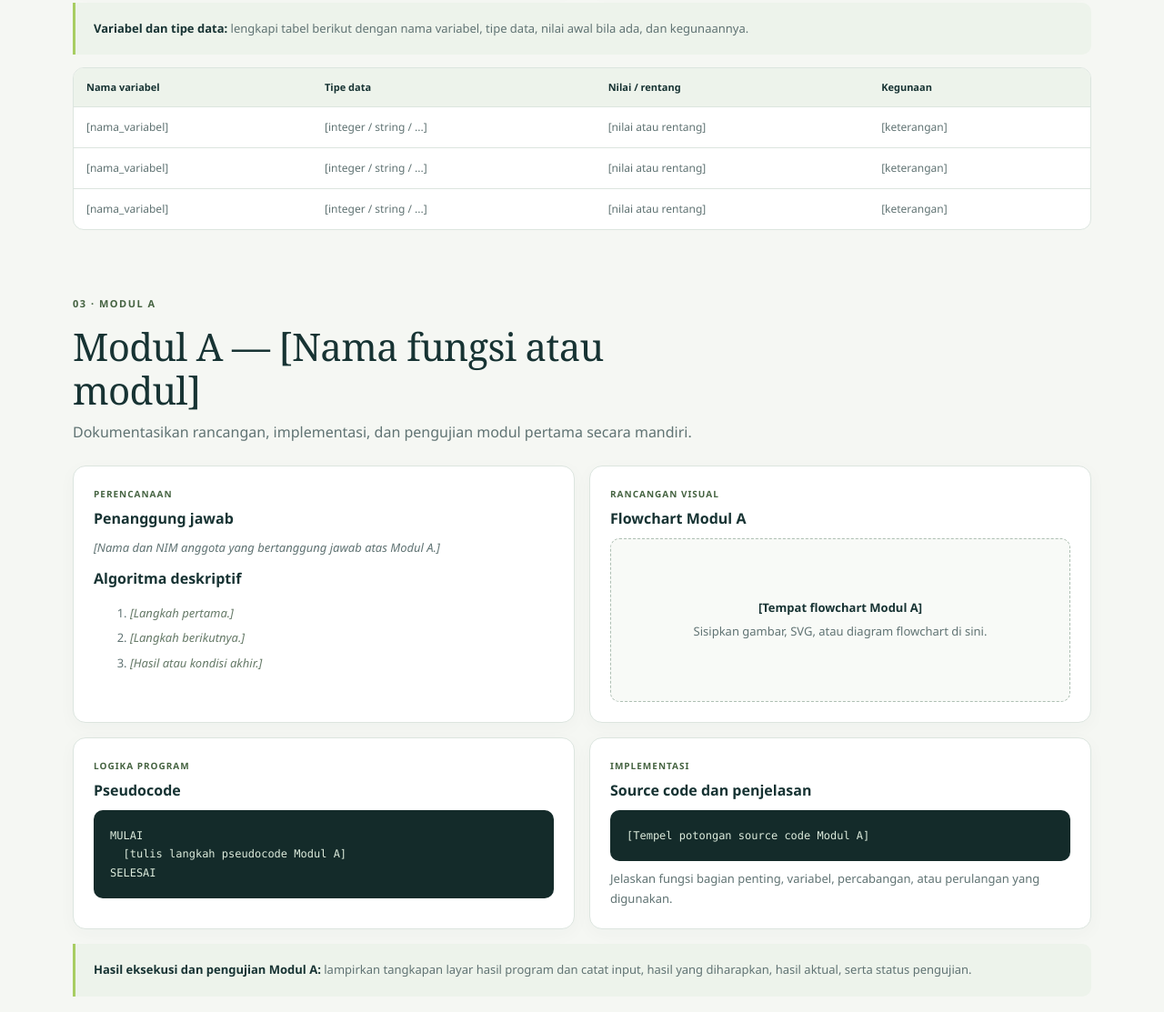
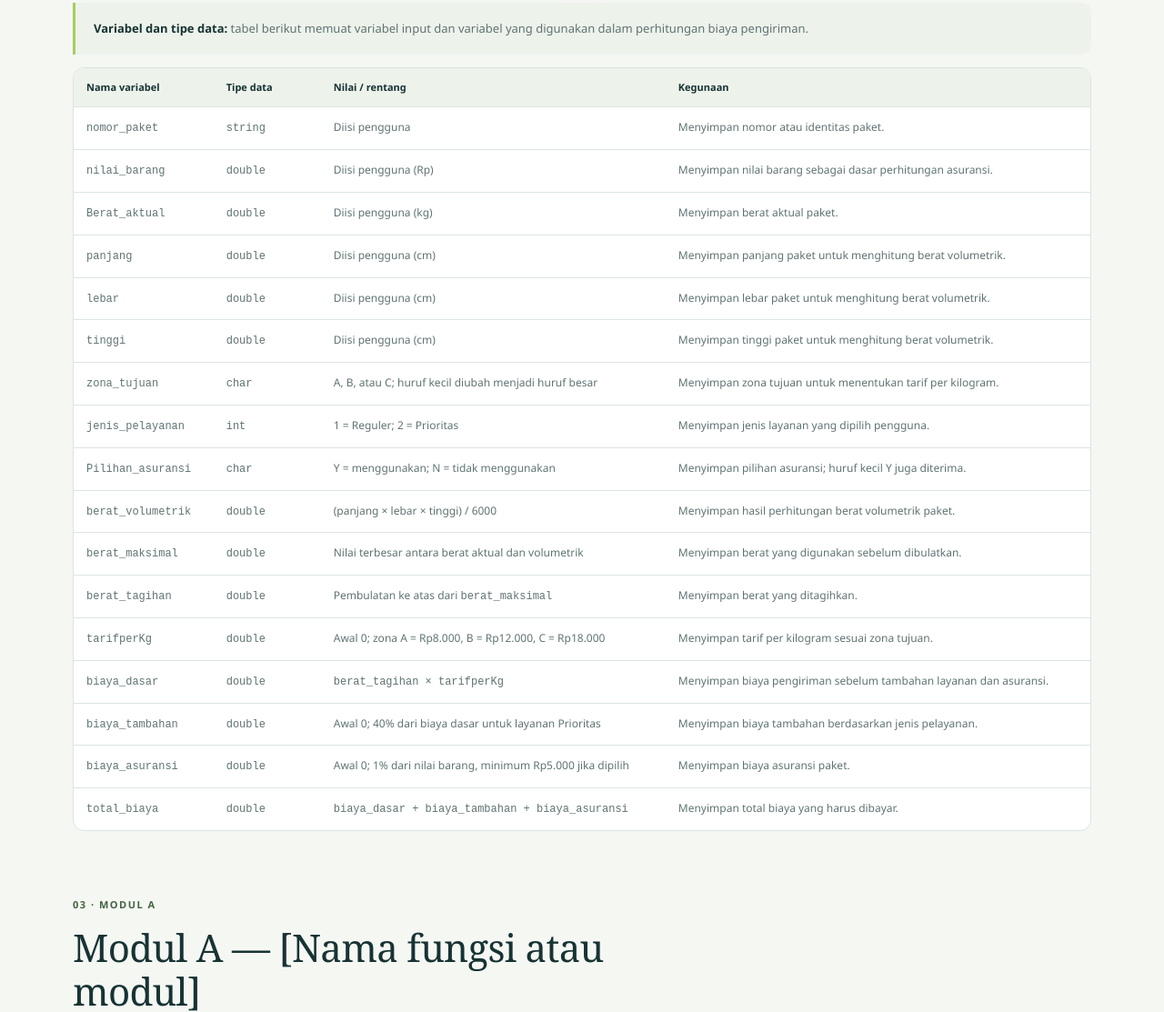
Before and after one commit to jetrofabian28/In-main-html, a plain HTML site: page index.html in a window 1280 px wide. Shown: the part 2124-3237 px from the top of the page at 91% size. Drawn offline with Linux system fonts and the light colour scheme.

Commit message:
variable dan tipe data 1

```diff
--- a/index.html
+++ b/index.html
@@ -411,14 +411,28 @@ Menghitung total biaya per paket dan mengakumulasi data untuk rekapitulasi (juml
 					<p><strong>Output:</strong> <span class="placeholder">Rincian biaya per paket serta laporan rekapitulasi pengiriman keseluruhan.</span></p>
 				</article>
 			</div>
-			<div class="callout"><strong>Variabel dan tipe data:</strong> lengkapi tabel berikut dengan nama variabel, tipe data, nilai awal bila ada, dan kegunaannya.</div>
+			<div class="callout"><strong>Variabel dan tipe data:</strong> tabel berikut memuat variabel input dan variabel yang digunakan dalam perhitungan biaya pengiriman.</div>
 			<div class="table-wrap" style="margin-top: 14px">
 				<table>
 					<thead><tr><th>Nama variabel</th><th>Tipe data</th><th>Nilai / rentang</th><th>Kegunaan</th></tr></thead>
 					<tbody>
-						<tr><td>[nama_variabel]</td><td>[integer / string / ...]</td><td>[nilai atau rentang]</td><td>[keterangan]</td></tr>
-						<tr><td>[nama_variabel]</td><td>[integer / string / ...]</td><td>[nilai atau rentang]</td><td>[keterangan]</td></tr>
-						<tr><td>[nama_variabel]</td><td>[integer / string / ...]</td><td>[nilai atau rentang]</td><td>[keterangan]</td></tr>
+						<tr><td><code>nomor_paket</code></td><td><code>string</code></td><td>Diisi pengguna</td><td>Menyimpan nomor atau identitas paket.</td></tr>
+						<tr><td><code>nilai_barang</code></td><td><code>double</code></td><td>Diisi pengguna (Rp)</td><td>Menyimpan nilai barang sebagai dasar perhitungan asuransi.</td></tr>
+						<tr><td><code>Berat_aktual</code></td><td><code>double</code></td><td>Diisi pengguna (kg)</td><td>Menyimpan berat aktual paket.</td></tr>
+						<tr><td><code>panjang</code></td><td><code>double</code></td><td>Diisi pengguna (cm)</td><td>Menyimpan panjang paket untuk menghitung berat volumetrik.</td></tr>
+						<tr><td><code>lebar</code></td><td><code>double</code></td><td>Diisi pengguna (cm)</td><td>Menyimpan lebar paket untuk menghitung berat volumetrik.</td></tr>
+						<tr><td><code>tinggi</code></td><td><code>double</code></td><td>Diisi pengguna (cm)</td><td>Menyimpan tinggi paket untuk menghitung berat volumetrik.</td></tr>
+						<tr><td><code>zona_tujuan</code></td><td><code>char</code></td><td>A, B, atau C; huruf kecil diubah menjadi huruf besar</td><td>Menyimpan zona tujuan untuk menentukan tarif per kilogram.</td></tr>
+						<tr><td><code>jenis_pelayanan</code></td><td><code>int</code></td><td>1 = Reguler; 2 = Prioritas</td><td>Menyimpan jenis layanan yang dipilih pengguna.</td></tr>
+						<tr><td><code>Pilihan_asuransi</code></td><td><code>char</code></td><td>Y = menggunakan; N = tidak menggunakan</td><td>Menyimpan pilihan asuransi; huruf kecil Y juga diterima.</td></tr>
+						<tr><td><code>berat_volumetrik</code></td><td><code>double</code></td><td>(panjang × lebar × tinggi) / 6000</td><td>Menyimpan hasil perhitungan berat volumetrik paket.</td></tr>
+						<tr><td><code>berat_maksimal</code></td><td><code>double</code></td><td>Nilai terbesar antara berat aktual dan volumetrik</td><td>Menyimpan berat yang digunakan sebelum dibulatkan.</td></tr>
+						<tr><td><code>berat_tagihan</code></td><td><code>double</code></td><td>Pembulatan ke atas dari <code>berat_maksimal</code></td><td>Menyimpan berat yang ditagihkan.</td></tr>
+						<tr><td><code>tarifperKg</code></td><td><code>double</code></td><td>Awal 0; zona A = Rp8.000, B = Rp12.000, C = Rp18.000</td><td>Menyimpan tarif per kilogram sesuai zona tujuan.</td></tr>
+						<tr><td><code>biaya_dasar</code></td><td><code>double</code></td><td><code>berat_tagihan × tarifperKg</code></td><td>Menyimpan biaya pengiriman sebelum tambahan layanan dan asuransi.</td></tr>
+						<tr><td><code>biaya_tambahan</code></td><td><code>double</code></td><td>Awal 0; 40% dari biaya dasar untuk layanan Prioritas</td><td>Menyimpan biaya tambahan berdasarkan jenis pelayanan.</td></tr>
+						<tr><td><code>biaya_asuransi</code></td><td><code>double</code></td><td>Awal 0; 1% dari nilai barang, minimum Rp5.000 jika dipilih</td><td>Menyimpan biaya asuransi paket.</td></tr>
+						<tr><td><code>total_biaya</code></td><td><code>double</code></td><td><code>biaya_dasar + biaya_tambahan + biaya_asuransi</code></td><td>Menyimpan total biaya yang harus dibayar.</td></tr>
 					</tbody>
 				</table>
 			</div>
```
